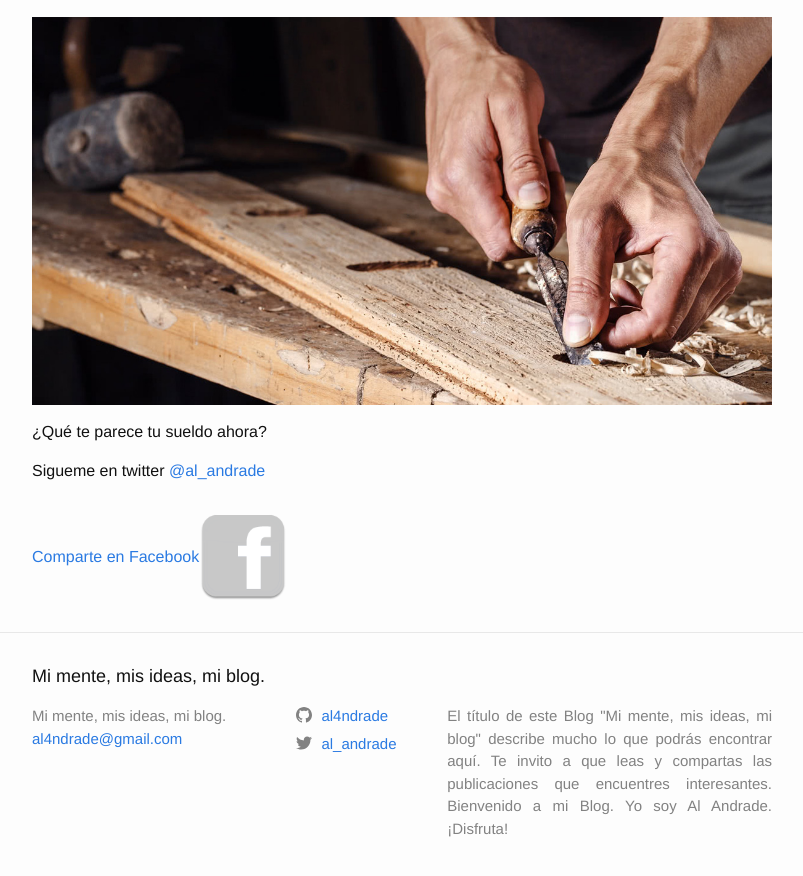
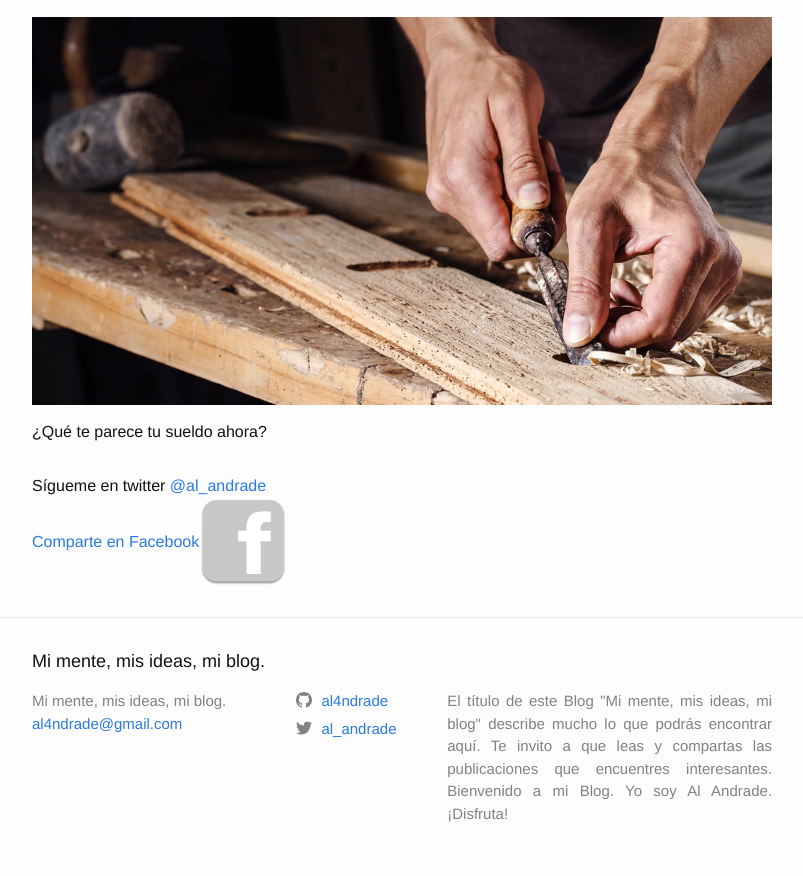
Before and after one commit to al4ndrade/al4ndrade.github.io, a Jekyll site: the page built from _posts/2018-05-16-unbillon.md, in a window 1280 px wide and 900 px high, scrolled down 2356 px. Shown: the top 876 px of the window, without its empty margins (238-1041 px from the left). Built offline with Jekyll 4.4.1, drawn with Linux system fonts in a browser that asks for light colours.

Commit message:
Modify sharer file and past posts twitter links

```diff
--- a/_includes/sharer.html
+++ b/_includes/sharer.html
@@ -1,8 +1,8 @@
 
 <link rel="stylesheet" href="{{site.baseurl}}/css/blogposts.css">
 
-
-<a href="https://www.facebook.com/sharer/sharer.php?u=https%3A//al4ndrade.github.io{{ page.url }}"> Comparte en Facebook<img width= 12% src="{{site.url}}/icons/facebook-icon-grey.png"></a>
+Sígueme en twitter <a href="https://www.twitter.com/al_andrade" target="_blank">@al_andrade</a><br>
+<a href="https://www.facebook.com/sharer/sharer.php?u=https%3A//al4ndrade.github.io{{ page.url }}" target="_blank"> Comparte en Facebook<img width= 12% src="{{site.url}}/icons/facebook-icon-grey.png"></a>
 
 <!--
 
--- a/_posts/2018-05-16-unbillon.md
+++ b/_posts/2018-05-16-unbillon.md
@@ -63,5 +63,3 @@
 ![]({{site.baseurl}}/images/carpintero.jpg){:class="img-responsive"}
 
 ¿Qué te parece tu sueldo ahora?
-
-Sigueme en twitter [@al_andrade](https://www.twitter.com/al_andrade)
```
Also changed, not shown: _posts/2018-03-05-tsunami-tecnologico.md (+0 -2 lines), _posts/2018-05-14-OldSchool-vs-NewSchool.md (+0 -2 lines).
